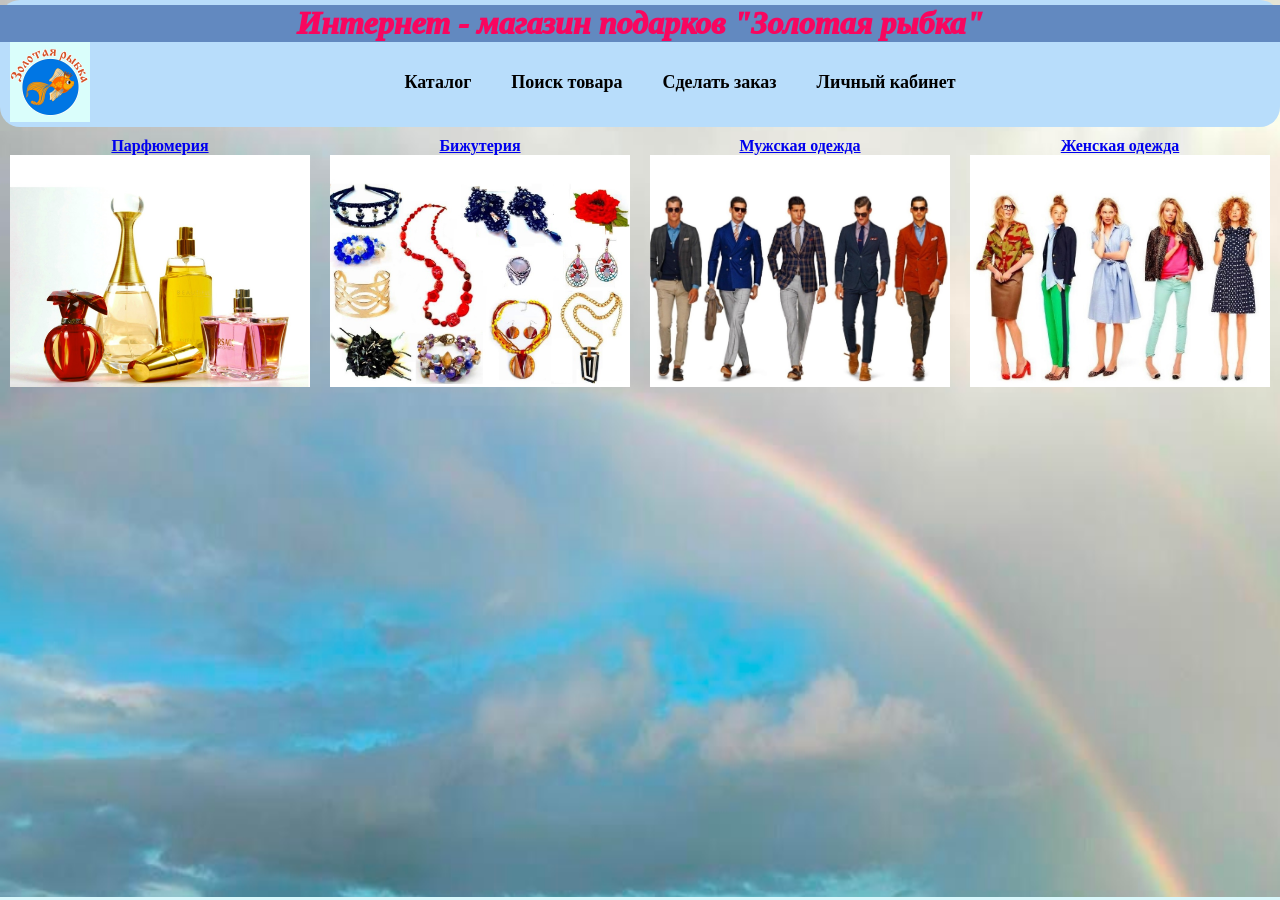
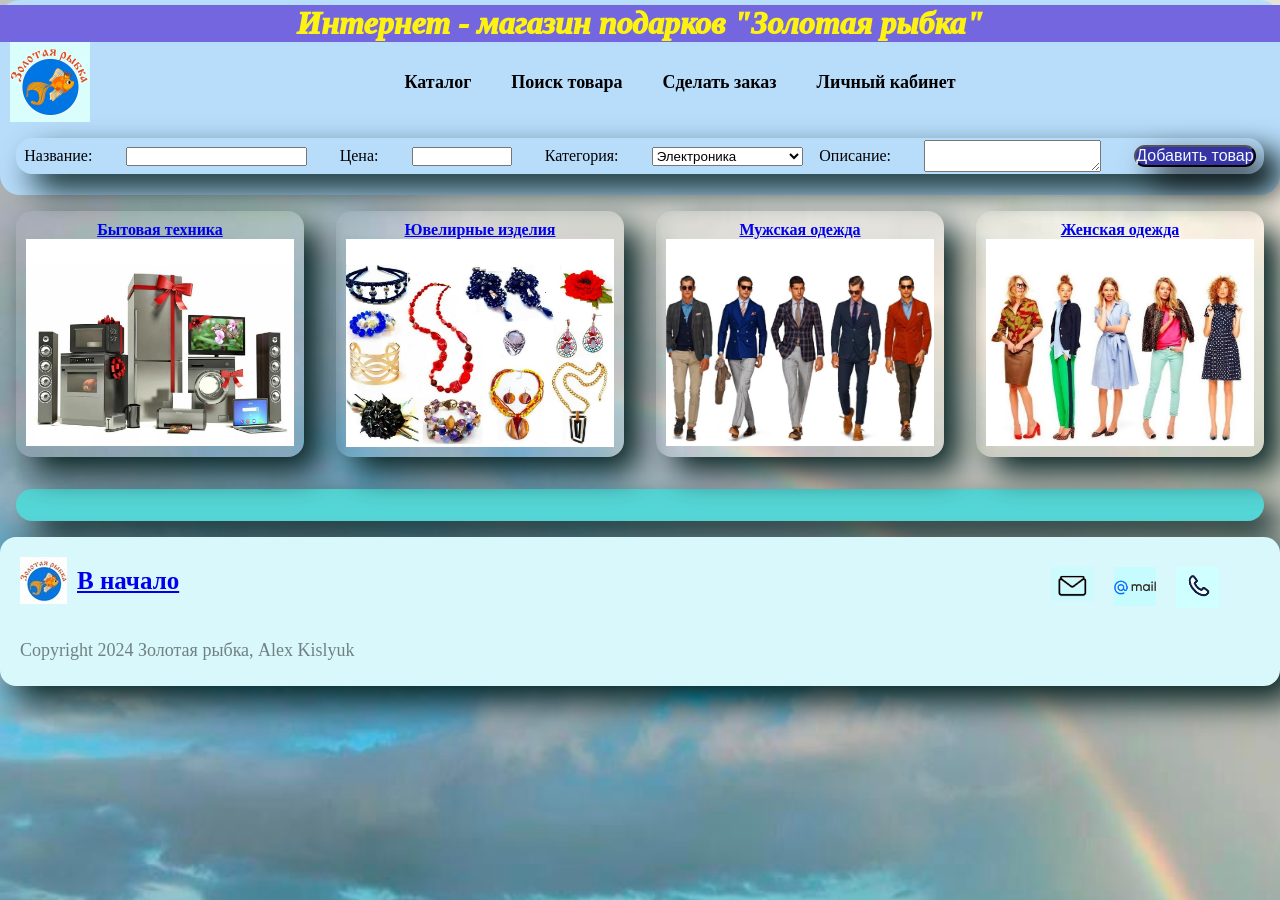
Before and after one commit to aleksandrkislyuk/section-10-asynchrony, a website: page index.html in a window 1280 px wide. Shown: the top 900 px of the page. Drawn offline with Linux system fonts and the light colour scheme; no server answers.

Commit message:
fifth commit

```diff
--- a/css/main.css
+++ b/css/styles.css
@@ -17,11 +17,11 @@ body {
 }
 
 h1 {
- text-align: center;
- color: #f8065f;
- font-weight: 1000;
- font-style: italic;
- background-color: #6289c0;
+  text-align: center;
+  color: #fef211;
+  font-weight: 1000;
+  font-style: italic;
+  background-color: #7466df;
 }
 
 /*HEADER*/
@@ -159,6 +159,11 @@ h1 {
   padding: 10px;
   box-sizing: border-box;
   text-align: center;
+  background-size: cover;
+  background-position: center;
+  border-radius: 1rem;
+  box-shadow: 1rem 1rem 2rem #082424;
+  margin: 1rem;
 
 }
 
@@ -187,6 +192,26 @@ h1 {
 
 /*product-card*/
 
+.productsForm {
+  display: flex;
+  flex-direction: row;
+  align-items: center;
+  justify-content: space-around;
+  background-size: cover;
+  background-position: center;
+  border-radius: 1rem;
+  box-shadow: 1rem 1rem 2rem #082424;
+  margin: 1rem;
+}
+
+.button_save {
+  background-color: #3634a4;
+  border-radius: 1em;
+  font-size: 1em;
+  box-shadow: 1rem 1rem 2rem #050808;
+  color: aliceblue;
+}
+
 .product {
   border-radius: 5px;
 }
@@ -213,21 +238,39 @@ h1 {
   margin: 0 0 10px 0;
 }
 
-#products-container {
+/*#products-container {
   display: flex;
   flex-wrap: wrap;
-  justify-content: center;
+
+}*/
+
+/*INFO*/
+
+.products-container {
+  margin: 1rem;
+  background-color: rgb(85, 214, 214);
+  padding: 1rem;
+  border-radius: 1rem;
+  display: flex;
+  flex-wrap: wrap;
+  gap: 1rem;
+  box-shadow: 1rem 1rem 2rem #082424;
 }
 
-/*INFO*/
-.info {
-  display: flex;
-  height: 500px;
+.card {
+  background-color: rgb(251, 251, 235);
+  padding: 1rem;
+  border-radius: 1rem;
+  box-shadow: 0.1rem 0.1rem 0.2rem #808080a9;
 }
 
 /*FOOTER*/
 
 .footer {
+  padding: 1rem;
+  border-radius: 1rem;
+  gap: 1rem;
+  box-shadow: 1rem 1rem 2rem #082424;
   padding-bottom: 50px;
   background-color: #d9f8fc;
   padding: 20px 20px;
@@ -235,6 +278,7 @@ h1 {
 
 .footer-row {
   display: flex;
+  flex-direction: row;
   justify-content: space-between;
 }
 
@@ -317,7 +361,8 @@ h1 {
   vertical-align: middle;
 }
 
-.footer-nav {
+.footer-nav,
+.third_page {
   display: flex;
   justify-content: center;
 }
--- a/index.html
+++ b/index.html
@@ -4,8 +4,9 @@
 <head>
   <meta charset="UTF-8">
   <meta name="viewport" content="width=device-width, initial-scale=1.0">
-  <title>Alex89 URBAN section-10-asynchrony></title>
-  <link rel="stylesheet" href="/css/main.css">
+  <title>Alex89 URBAN section-10-asynchrony</title>
+  <link rel="stylesheet" href="/css/styles.css" href="/css/media.css" href="/css/card.css">
+
 </head>
 
 <body>
@@ -17,20 +18,19 @@
     <h1>
       Интернет - магазин подарков "Золотая рыбка"
     </h1>
+
     <nav class="nav-wrapper">
       <div class="container-wide">
         <div class="row space-between align-center">
-
           <div class="shop_logo">
             <a href="#" class="logo">
               <img class="logoImage" src="/image/icons/goldFish.png" alt="Логотип магазина Золотая рыбка">
             </a>
           </div>
-
           <div class="nav">
             <ul>
               <li><a href="#">Каталог</a></li>
-              <li><a href="/cart.html">Поиск товара</a></li>
+              <li><a href="/card.html">Поиск товара</a></li>
               <li><a href="#">Сделать заказ</a></li>
               <li><a href="#">Личный кабинет</a></li>
             </ul>
@@ -39,23 +39,42 @@
             <a href="#" class="account">Контакты
             </a>
           </div>
+
         </div>
       </div>
     </nav>
+
+    <form class="productsForm">
+      <label for="title">Название:</label><br>
+      <input type="text" class="title" required><br>
+      <label for="price">Цена:</label><br>
+      <input type="number" class="price" min="0" max="10000000" required><br>
+      <label for="category">Категория:</label><br>
+      <select class="category">
+        <option value="electronics">Электроника</option>
+        <option value="jewelry">Ювелирные изделия</option>
+        <option value="men’s clothing">Мужская одежда</option>
+        <option value="women’s clothing">Женская одежда</option>
+      </select>
+      <label for="status">Описание:</label><br>
+      <textarea class="description" required></textarea><br>
+      <br>
+      <button class="button_save" type="submit" onclick="addProduct()">Добавить товар</button>
+    </form>
   </header>
 
   <main>
     <section class="categories-menu">
       <div class="list">
         <a href="#" class="product">
-          <p class="typography">Парфюмерия</p>
-          <img class="image" src="/image/pictures/parfum.jpg" alt="Парфюмерия">
+          <p class="typography">Бытовая техника</p>
+          <img class="image" src="/image/pictures/appliances.jpg" alt="Бытовая техника">
         </a>
       </div>
       <div class="list">
         <a href="#" class="product">
-          <p class="typography">Бижутерия</p>
-          <img class="image" src="/image/pictures/jewelry.jpg" alt="Бижутерия">
+          <p class="typography">Ювелирные изделия</p>
+          <img class="image" src="/image/pictures/jewelry.jpg" alt="Ювелирные изделия">
         </a>
       </div>
       <div class="list">
@@ -70,17 +89,13 @@
           <img class="image" src="/image/pictures/women clothing.jpg" alt="Женская одежда">
         </a>
       </div>
+    </section>
 
-      <div id="products-container">
+    <div class="products-container">
+      <!--Здесь будут карточки товаров-->
+    </div>
 
-        <!--Здесь будут карточки товаров-->
-
-      </div>
-
-    </section>
   </main>
-  <div class="info">
-  </div>
 
   <footer class="footer">
     <div class="container">
@@ -100,17 +115,17 @@
           <div class="footer-nav">
 
             <div class="icon-cell">
-              <a href="#">
+              <a href="third_page.html">
                 <img src="/image/icons/letter.png" alt="наши адреса">
               </a>
             </div>
             <div class="icon-cell">
-              <a href="#">
+              <a href="third_page.html">
                 <img src="/image/icons/email.png" alt="электронная почта">
               </a>
             </div>
             <div class="icon-cell">
-              <a href="#">
+              <a href="third_page.html">
                 <img src="/image/icons/phone.png" alt="наши телефоны">
               </a>
 
@@ -120,7 +135,7 @@
         </div>
       </div>
   </footer>
-
+  <script src="script.js"></script>
 </body>
 
 </html>
--- a/script.js
+++ b/script.js
@@ -4,18 +4,20 @@ function loadProducts() {
   fetch('https://fakestoreapi.com/products')
     .then(response => response.json())
     .then(data => {
-            const productsContainer = document.querySelector('#products-container');
+      const productsContainer = document.querySelector('.products-container');
       data.forEach(product => {
         const productCard = document.createElement('div');
-                productCard.classList.add('product-card');
+        productCard.classList.add('productCard');
 
         productCard.innerHTML = `
-                    <h3>Название товара:${product.title}</h3>
-                    <p>Идентификатор товара: ${product.id}</p>
-                    <p>Стоимость товара: $${product.price}</p>
-                    <p>Категория товара: ${product.category}</p>
-                    <p>Описание товара: ${product.description}</p>
-                    <img src=${product.image} alt="${product.title}">
+                <div class="card">
+                    <h3>Название:${product.title}</h3>
+                    <p>Артикул: ${product.id}</p>
+                    <p>Цена: $${product.price}</p>
+                    <p>Категория: ${product.category}</p>
+                    <p>Описание: ${product.description}</p>
+                    <img src=${product.image}>
+                </div>
                 `;
 
         productsContainer.appendChild(productCard);
```
Also changed, not shown: card.html (renamed from cart.html, +6 -4 lines), third_page.html (added, +56 -0 lines), css/card.css (renamed from css/cart.css), image/icons/QRкод_телефоны.jpg (added), image/icons/QRкод_элпочта.jpg (added), image/pictures/appliances.jpg (added). Lines whose indentation alone changed are shown as unchanged.
